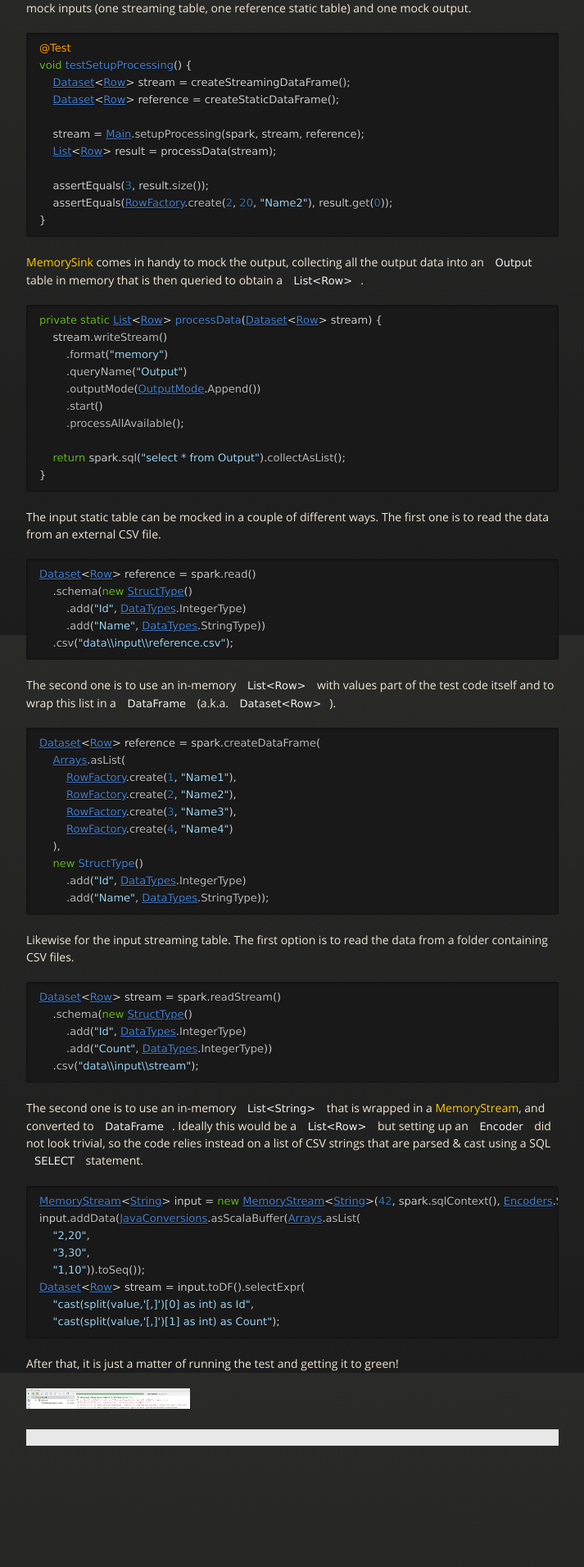
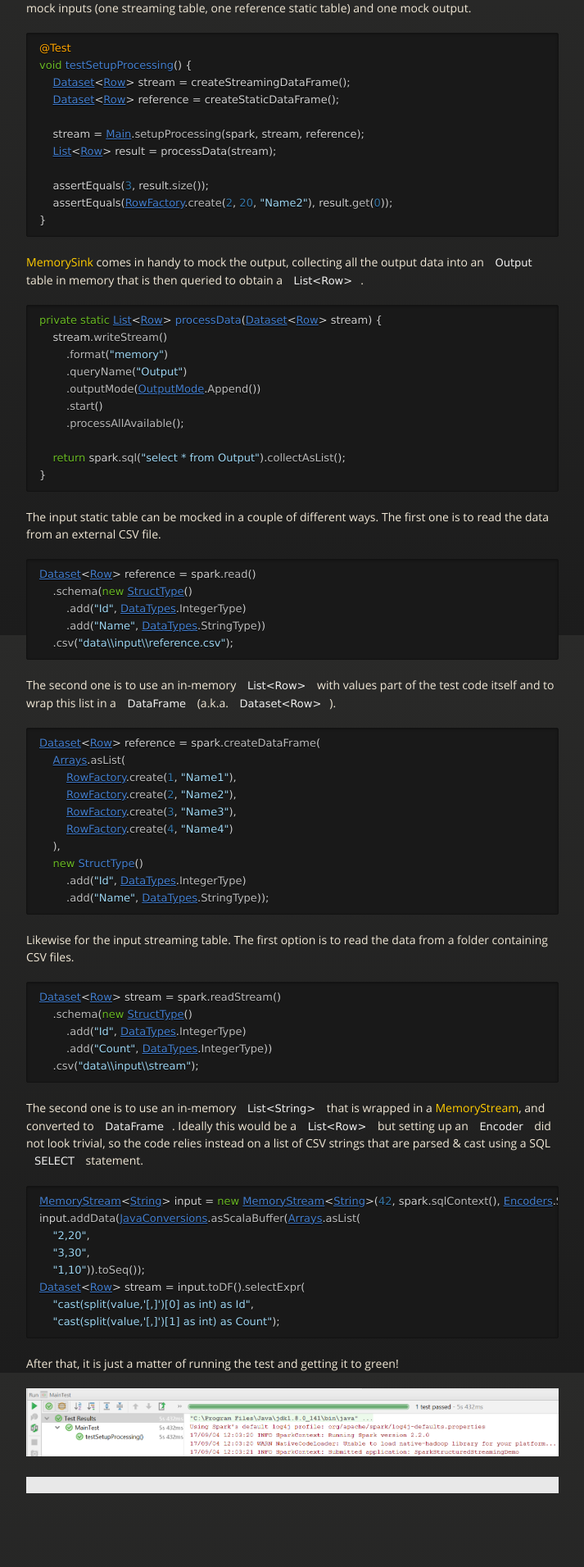
Before and after one commit to mmaitre314/mmaitre314.github.io, a Jekyll site: the page built from _posts/2017-09-04-unit-testing-spark-structured-streaming-queries.md, in a window 1280 px wide. Shown: the part 1025-2937 px from the top of the page at 82% size, without its empty margins (283-996 px from the left). Built offline with Jekyll 4.4.1, drawn with Linux system fonts in a browser that asks for light colours; nearby versions of some CDN libraries; comment, search, counter and statistics services are not loaded; before the commit the page ends 2879 px from its top, so only the background shows below that.

Commit message:
Fix image width

```diff
--- a/_posts/2017-09-04-unit-testing-spark-structured-streaming-queries.md
+++ b/_posts/2017-09-04-unit-testing-spark-structured-streaming-queries.md
@@ -123,4 +123,4 @@ Dataset<Row> stream = input.toDF().selectExpr(
 
 After that, it is just a matter of running the test and getting it to green!
 
-<img src="{{ site.url }}/images/2017-09-04-spark-unit-test.png" alt="Test Screenshot" style="width: 200px;"/>
+<img src="{{ site.url }}/images/2017-09-04-spark-unit-test.png" alt="Test Screenshot" />
```
